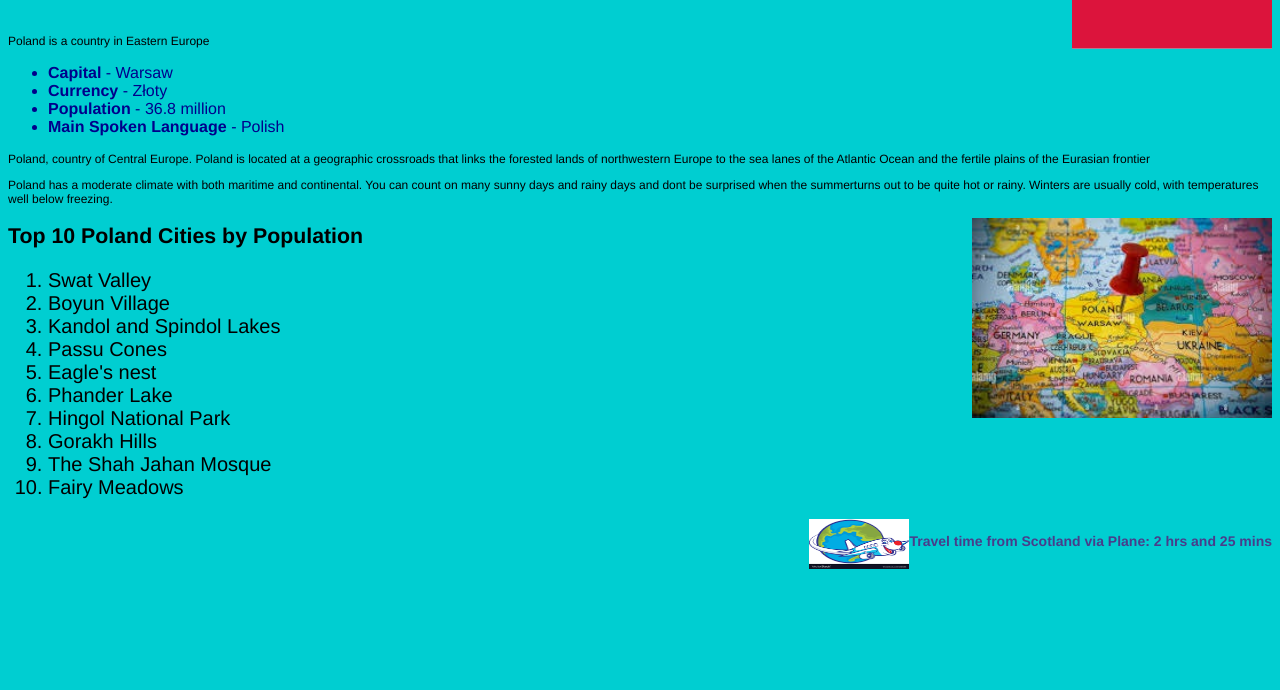
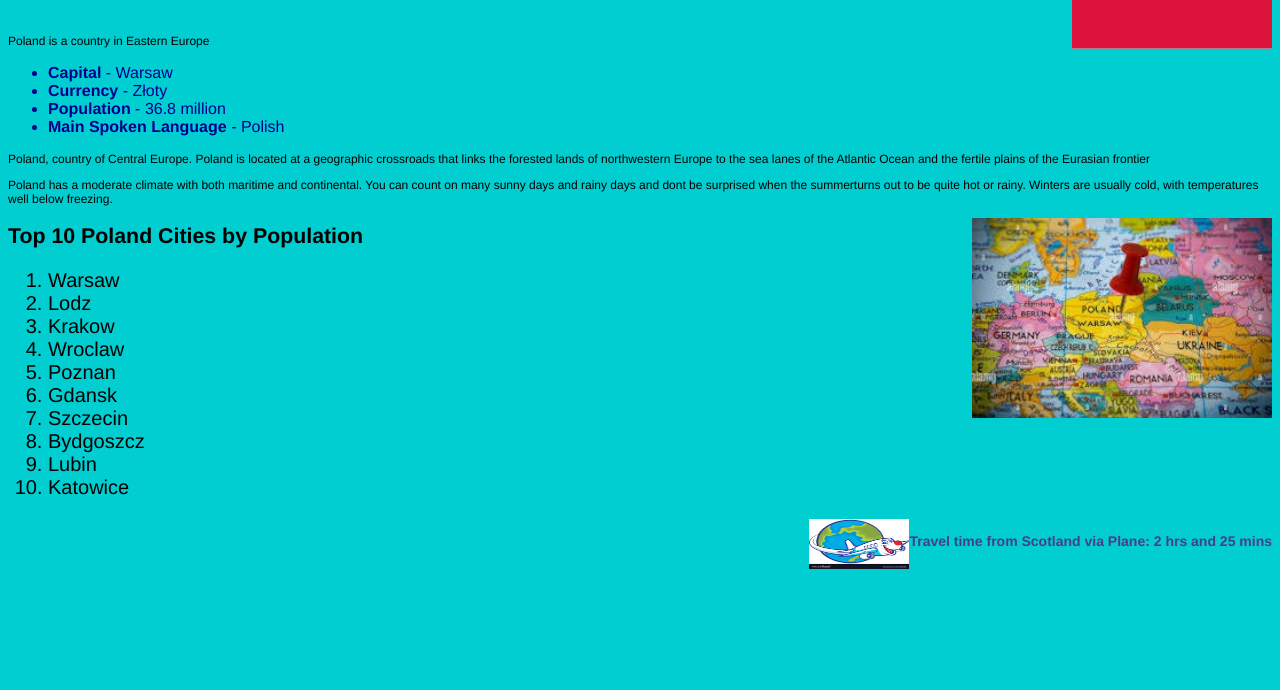
Before and after one commit to giftjosh/Country-Task, a plain HTML site: page Poland.html in a window 1280 px wide. Shown: the part 110-800 px from the top of the page. Drawn offline with Linux system fonts and the light colour scheme.

Commit message:
fix: City names updated

```diff
--- a/Poland.html
+++ b/Poland.html
@@ -9,7 +9,7 @@
 <body>
     <div id="PolandHeading">
         <img class="RightImage" src="Flag_of_Poland.svg" alt="Image of Polish Flag" width="200px" height="150px">
-        <h1>Visit Pakistan</h1>
+        <h1>Visit Poland</h1>
     </div>
     <div>
         <ul>
@@ -36,16 +36,16 @@
     <img class="RightImage" src="polandmap.jpg" alt="Image of Poland in a map" width="300px height" height="200px">
     <h2> Top 10 Poland Cities by Population </h2>
     <ol>
-        <li>Swat Valley</li>
-        <li>Boyun Village</li>
-        <li>Kandol and Spindol Lakes</li>
-        <li>Passu Cones</li>
-        <li>Eagle's nest</li>
-        <li>Phander Lake</li>
-        <li>Hingol National Park</li>
-        <li>Gorakh Hills</li>
-        <li>The Shah Jahan Mosque</li>
-        <li>Fairy Meadows</li>
+        <li>Warsaw</li>
+        <li>Lodz</li>
+        <li>Krakow</li>
+        <li>Wroclaw</li>
+        <li>Poznan</li>
+        <li>Gdansk</li>
+        <li>Szczecin</li>
+        <li>Bydgoszcz</li>
+        <li>Lubin</li>
+        <li>Katowice</li>
     </ol>
     <p class="Travel">Travel time from Scotland via Plane: 2 hrs and 25 mins</p>
     <img class="RightImage" src="Plane.png" alt="Image of plane" width="100px" height="50px">
```
